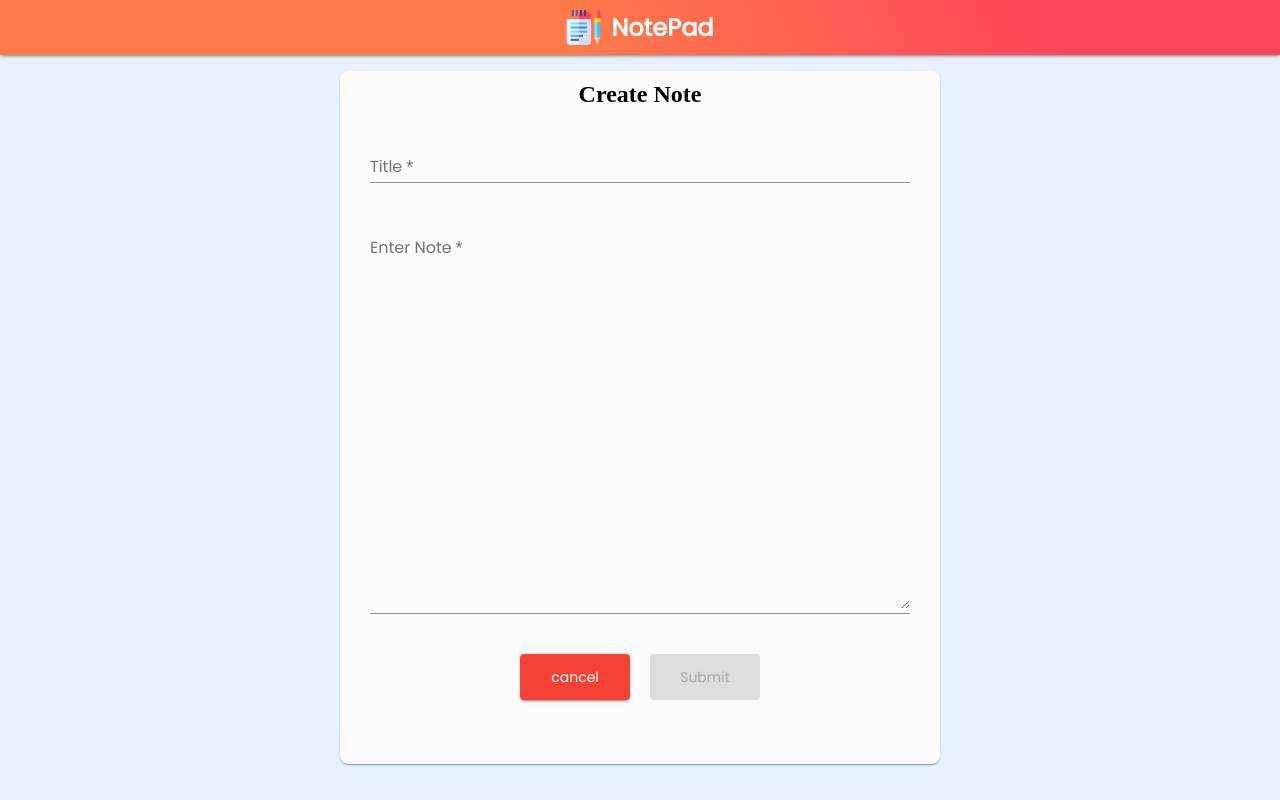
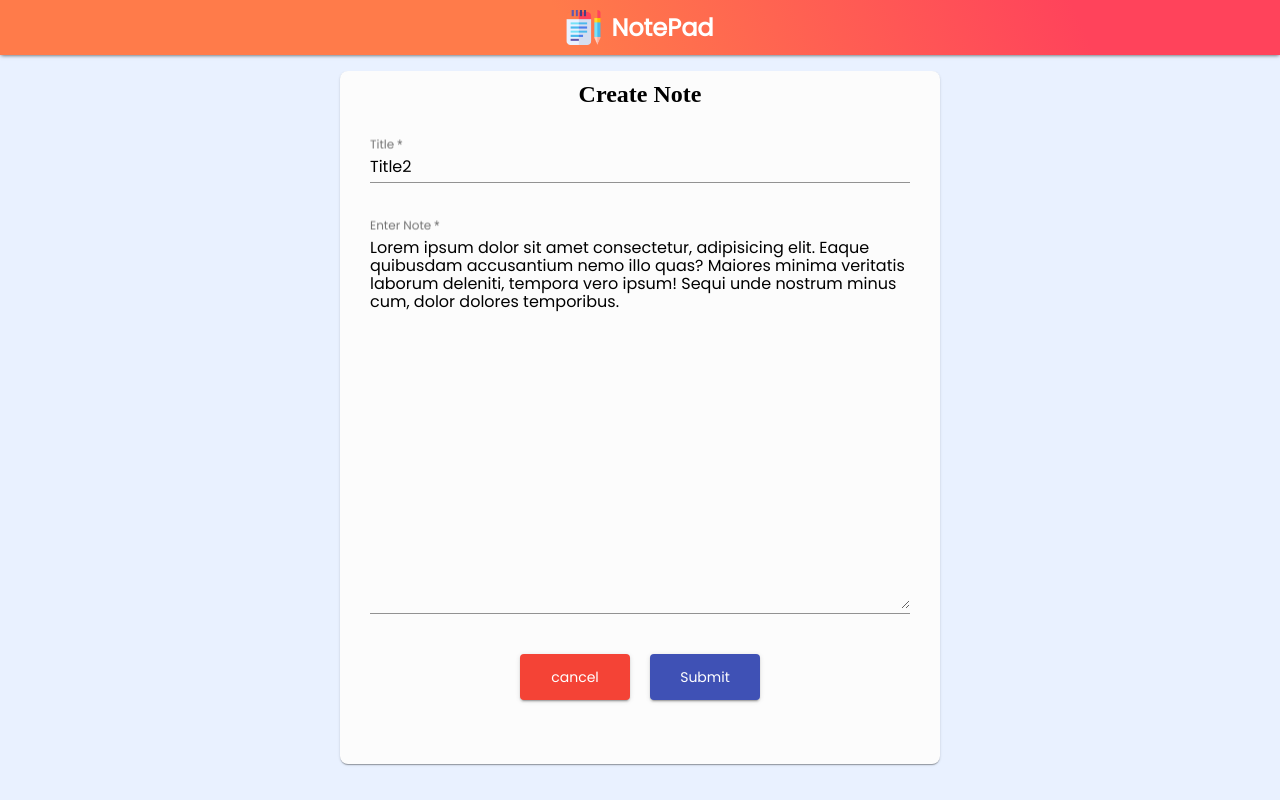
Before and after one commit to Moro-Afriyie/Note-App, an Angular app: page /editNote/1 in a window 1280 px wide. Built offline with nearby package versions, Linux system fonts and the light colour scheme.

Commit message:
added the logic to add a new note and edit a new note

```diff
--- a/src/app/add-note-page/add-note-page.component.html
+++ b/src/app/add-note-page/add-note-page.component.html
@@ -1,5 +1,5 @@
 <div class="addnote-container">
-    <h2>Create Note</h2>
+    <h2>{{title}}</h2>
     <!---Reactive Forms-->
     <form [formGroup]="addNoteForm" (ngSubmit)="onSubmit()" class="form-box">
         <div class="form__fields">
--- a/src/app/add-note-page/add-note-page.component.ts
+++ b/src/app/add-note-page/add-note-page.component.ts
@@ -30,11 +30,21 @@ export class AddNotePageComponent implements OnInit {
   }
   );
 
-  this.addNoteForm = new FormGroup({
+  if(this.index){
+    this.addNoteForm = new FormGroup({
+      title:  new FormControl(this.noteDetails.title, Validators.required),
+      body: new FormControl(this.noteDetails.body, Validators.required)
+    }
+    );
+  }
+  else{
+    this.addNoteForm = new FormGroup({
       title:  new FormControl(null, Validators.required),
       body: new FormControl(null, Validators.required)
     }
     );
+  }
+
     // this.addNoteForm = new FormGroup({
     //   title:  new FormControl('ony3', Validators.required),
     //   body: new FormControl('ots3', Validators.required)
```
